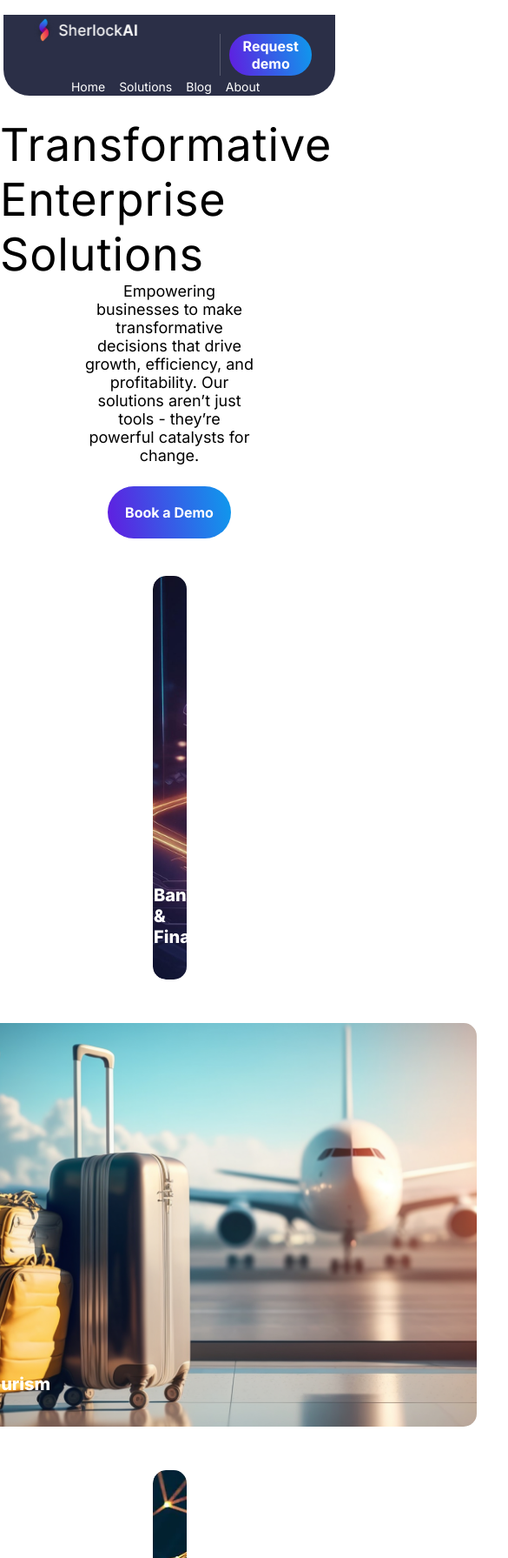
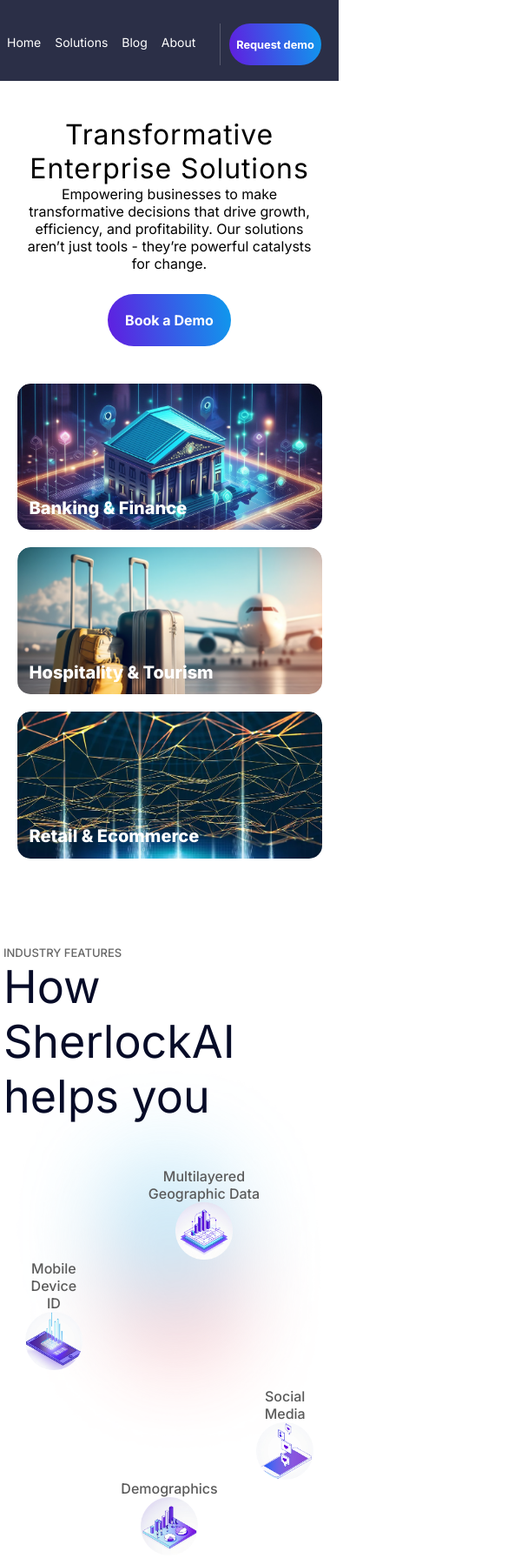
Before and after one commit to Aryanmallik/homepageSherlock, a plain HTML site: page solutions.html in a window 390 px wide. Shown: the top 1791 px of the page at 87% size, 585 px wide, since content can reach past the window. Drawn offline with Linux system fonts and the light colour scheme.

Commit message:
reacti9ve

```diff
--- a/solutions.css
+++ b/solutions.css
@@ -125,13 +125,15 @@ header {
 
 #Transform {
   font-family: Inter;
-  font-size: 52px;
+  font-size: 300%;
   font-weight: 400;
   letter-spacing: 0.9px;
+  width:95%;
+  text-align:center;
 }
 #Change {
   font-family: Inter;
-  font-size: 18px;
+  font-size: 100%;
   font-weight: 400;
   width: 50%;
   text-align:center;
@@ -170,8 +172,8 @@ header {
 }
 
 .item {
-  width: 10vw;
-  height: 55vh;
+  width: 13vw;
+  height: 60vh;
   border-radius: 15px;
   overflow: hidden;
   transition: width 0.7s ease-in-out;
@@ -209,14 +211,13 @@ header {
 
 .item:hover,
 .item.active {
-  width: 759px;
+  width: 40vw;
   z-index: 1;
 }
 
 .item:hover img,
 .item.active img {
-  height: 100%;
-  width: auto;
+    object-fit:cover;
 }
 
 #help {
@@ -267,7 +268,7 @@ color: #5A5A5A;
 .bw {
   display: flex;
   gap: 200px;
-  height: 350px;
+  height:40vh;
   flex-wrap:nowrap;
 }
 
@@ -306,13 +307,12 @@ color: #5A5A5A;
 .table{
 border: 1px solid transparent;
 border-image: linear-gradient(79.73deg, #F57A4E 0%, #E32452 99.52%);
-  border-image-slice: 1;
-border-radius: 8px;
+border-image-slice: 1;
+border-radius: 45px;
 display:flex;
 flex-direction:column;
 width:20%;
 padding:2%;
-height:80vh;
 justify-content:space-evenly;
 flex-wrap:nowrap;
 align-items:center;
@@ -372,12 +372,11 @@ footer {
 }
 .p3 {
   font-family: Inter;
-  font-size: 32px;
+  font-size: 180%;
   font-weight: 700;
   line-height: 40px;
   text-align: center;
   color: #ffffff;
-  width: 60%;
 }
 footer button {
   padding: 1rem 2rem;
@@ -419,3 +418,124 @@ footer button {
   gap: 20px;
   align-items: center;
 }
+@media (max-width: 850px) {
+    body{
+        width:100vw;
+    }
+  header {
+    margin: 0;
+    height: auto;
+    top: 0%;
+    width: 100%;
+  }
+
+  #overlay {
+    position: absolute;
+    top: 0%;
+    width: 100%;
+    border-radius: 0;
+    padding: 0;
+  }
+
+  #link img {
+    display: none;
+  }
+  #list {
+    margin: 0;
+  }
+
+  #list li {
+    margin: 2px 0;
+  }
+
+  #VerticalBorder {
+    height: auto;
+    width: 30%;
+    margin-top: 10px;
+    flex-shrink: 1;
+  }
+  #VerticalBorder #Link {
+    width: 200px;
+  }
+  #VerticalBorder a {
+    font-size: 80%;
+  }
+  #heading{
+      width:100vw;
+  }
+  #Transform{
+      font-size:200%;
+  }
+  #Change{
+      width:85%;
+  }
+  .blur{
+      width:100vw;
+  }
+.item, .item.active{
+  width: 90%;
+  z-index: 1;
+  height:20vh;
+}
+.item img,.item.active img {
+    width:100%;
+    height:auto;
+}
+.car{
+    flex-direction:column;
+    justify-content:center;
+    align-items:center;
+    gap:20px;
+}
+.hold{
+    flex-direction:column;
+    gap:50px;
+}
+.bw{
+    height:30vh;
+}
+.table {
+    width: 95%;
+    object-fit:contain;
+}
+.table p{
+}
+#font{
+    margin-left:4px;
+}
+.table img{
+}
+.ellipse img {
+    width: 17vw;
+}
+.element{
+    height:auto;
+    width:auto;
+}
+
+  .listf {
+    flex-wrap: nowrap;
+  }
+
+  .listf li a {
+    font-size: 90%;
+  }
+
+  footer button {
+    margin-top: 40px;
+  }
+  footer {
+    margin-top: 80px;
+    flex-direction: column;
+    height: auto;
+    justify-content: space-around;
+    color: white;
+  }
+  .foot {
+    margin-top: 40px;
+    flex-direction: column;
+    gap: 10px;
+    font-size: 80%;
+  }
+
+}
--- a/solutions.html
+++ b/solutions.html
@@ -7,28 +7,28 @@
   </head>
   <body>
     <script>
-document.addEventListener("DOMContentLoaded", function() {
-  const items = document.querySelectorAll('.item');
-  let activeItem = document.querySelector('.item:nth-child(2)');
+      document.addEventListener("DOMContentLoaded", function () {
+        const items = document.querySelectorAll(".item");
+        let activeItem = document.querySelector(".item:nth-child(2)");
 
-  activeItem.classList.add('active');
+        activeItem.classList.add("active");
 
-  items.forEach(item => {
-    item.addEventListener('mouseenter', () => {
-      items.forEach(i => i.classList.remove('active'));
-      item.classList.add('active');
+        items.forEach((item) => {
+          item.addEventListener("mouseenter", () => {
+            items.forEach((i) => i.classList.remove("active"));
+            item.classList.add("active");
           });
 
-    item.addEventListener('mouseleave', () => {
+          item.addEventListener("mouseleave", () => {
             setTimeout(() => {
-        if (!document.querySelector('.item:hover')) {
-          items.forEach(i => i.classList.remove('active'));
-          activeItem.classList.add('active');
+              if (!document.querySelector(".item:hover")) {
+                items.forEach((i) => i.classList.remove("active"));
+                activeItem.classList.add("active");
               }
             }, 100);
           });
 
-    item.addEventListener('mouseenter', () => {
+          item.addEventListener("mouseenter", () => {
             activeItem = item;
           });
         });
@@ -45,9 +45,9 @@ document.addEventListener("DOMContentLoaded", function() {
           <li class="dropdown">
             <a href="./solutions.html">Solutions</a>
             <ul class="dropdown-content">
-          <li><a href="./solution1.html">Solution 1</a></li>
-          <li><a href="./solution2.html">Solution 2</a></li>
-          <li><a href="./solution3.html">Solution 3</a></li>
+              <li><a href="./solution1.html">Banking & Finance</a></li>
+              <li><a href="./solution2.html">Hospitality & Tourism</a></li>
+              <li><a href="./solution3.html">Retail & Ecommerce</a></li>
             </ul>
           </li>
           <li><a>Blog</a></li>
```
Also changed, not shown: index.html (+3 -3 lines). Lines whose indentation alone changed are shown as unchanged.
